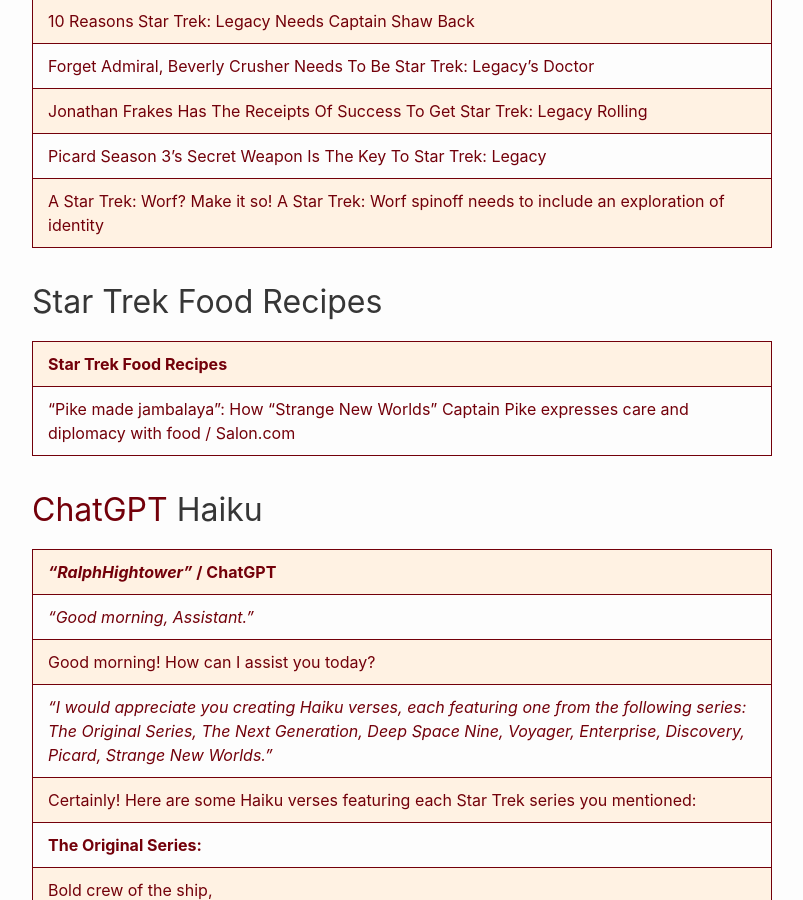
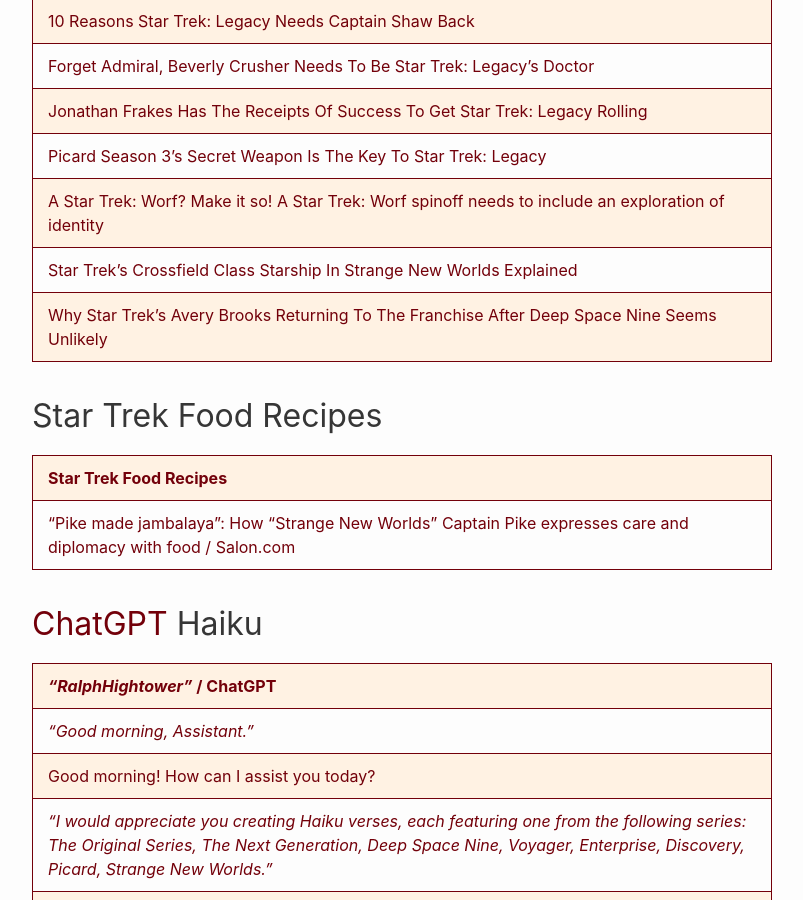
Before and after one commit to RalphHightower/RalphHightower, a Jekyll site: the page built from ScienceFiction/StarTrekFranchise.md, in a window 1280 px wide and 900 px high, scrolled down 3827 px. Shown: the whole window, without its empty margins (238-1041 px from the left). Built offline with Jekyll 4.4.1, drawn with Linux system fonts in a browser that asks for light colours; our own code applies the rules of GitHub Pages for plain Markdown files.

Commit message:
[docs](doc): (extended description)
- | [Star Trek's Crossfield Class Starship In Strange New Worlds Explained](https://screenrant.com/star-trek-strange-new-worlds-crossfield-class-starship/ ) |
- | [Why Star Trek's Avery Brooks Returning To The Franchise After Deep Space Nine Seems Unlikely](https://www.cinemablend.com/television/star-trek-deep-spae-nine-avery-brooks-return-to-franchise-unlikely ) |

```diff
--- a/ScienceFiction/StarTrekFranchise.md
+++ b/ScienceFiction/StarTrekFranchise.md
@@ -78,7 +78,8 @@
 | [Jonathan Frakes Has The Receipts Of Success To Get Star Trek: Legacy Rolling](https://www.slashfilm.com/1355759/jonathan-frakes-has-receipts-success-get-star-trek-legacy-rolling/ ) |
 | [Picard Season 3’s Secret Weapon Is The Key To Star Trek: Legacy](https://screenrant.com/star-trek-picard-secret-weapon-legacy-key/ ) |
 | A Star Trek: Worf? Make it so! [A Star Trek: Worf spinoff needs to include an exploration of identity](https://redshirtsalwaysdie.com/2023/06/01/what-the-worf-spinoff-needs-to-include/ ) |
-
+| [Star Trek's Crossfield Class Starship In Strange New Worlds Explained](https://screenrant.com/star-trek-strange-new-worlds-crossfield-class-starship/ ) |
+| [Why Star Trek's Avery Brooks Returning To The Franchise After Deep Space Nine Seems Unlikely](https://www.cinemablend.com/television/star-trek-deep-spae-nine-avery-brooks-return-to-franchise-unlikely ) |
 
 ## Star Trek Food Recipes
 
```
